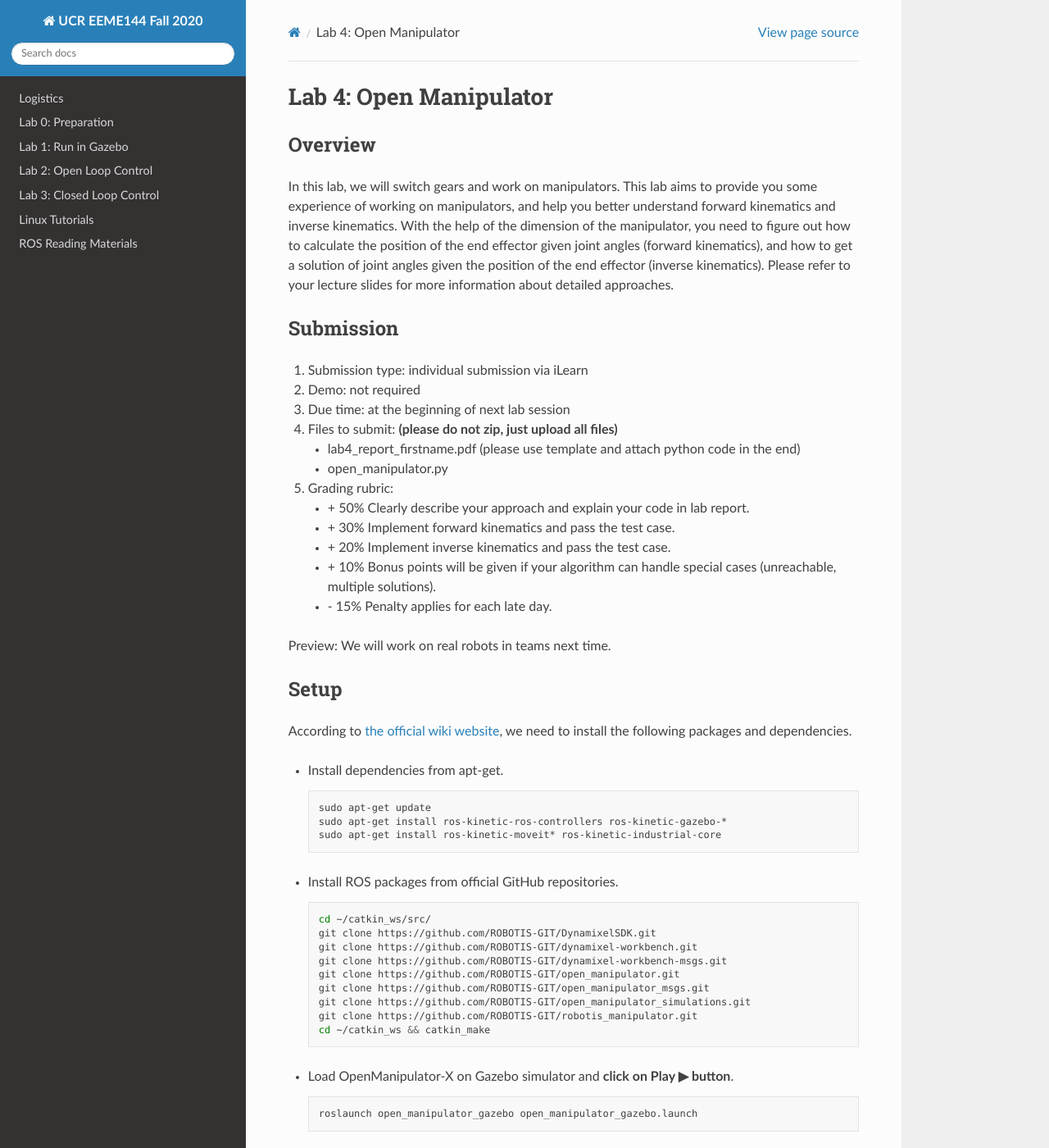
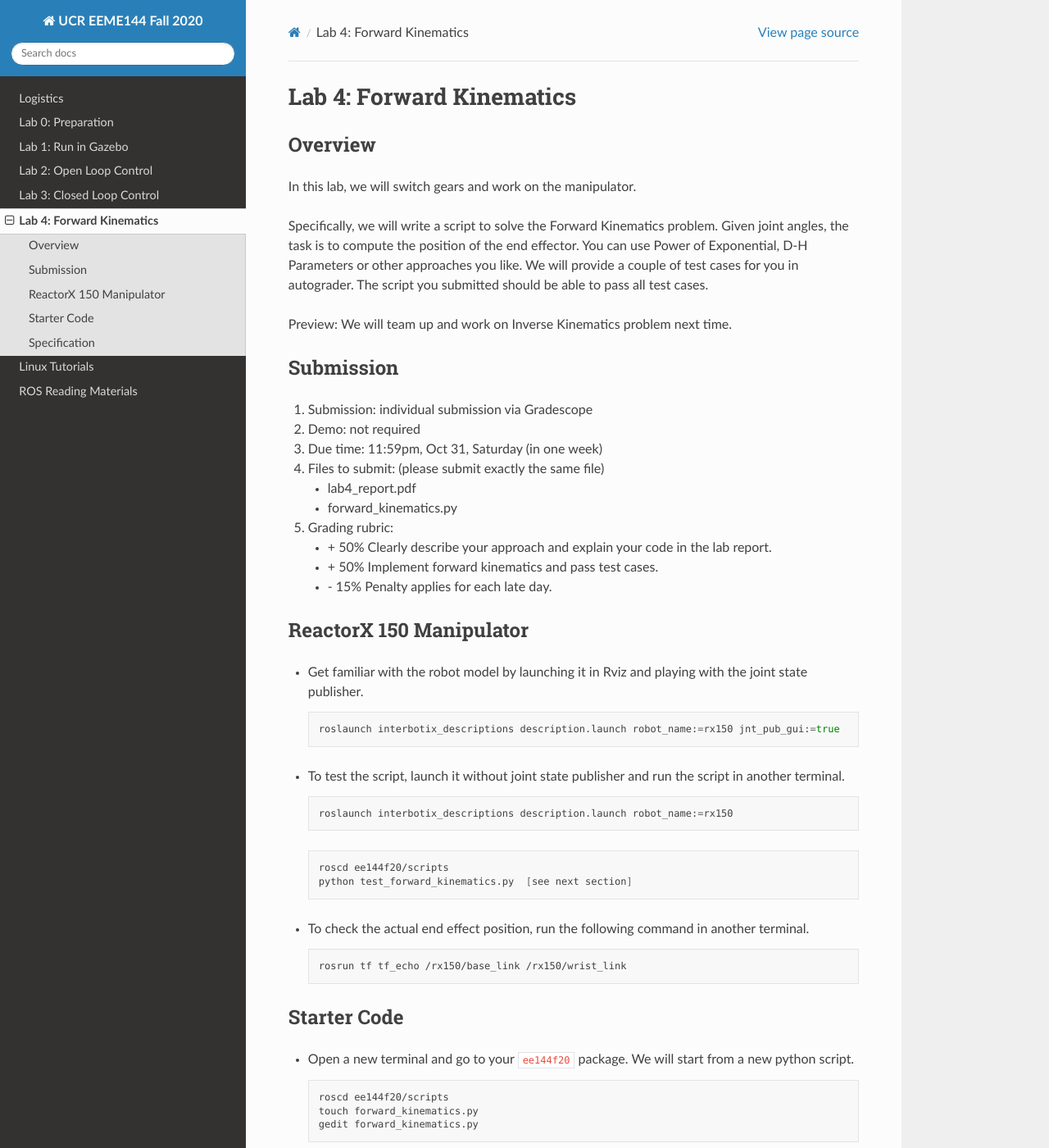
Before and after one commit to UCR-Robotics/ee144, a Sphinx documentation site: the page built from docs/lab4.rst, in a window 1280 px wide and 1400 px high. Shown: the whole window at 82% size. Built offline with Sphinx 7.4.7 and the Read the Docs theme 2.0.0, drawn with Linux system fonts in a browser that asks for light colours; some of the changed text lies outside the part shown.

Commit message:
lab4 is up

```diff
--- a/docs/index.rst
+++ b/docs/index.rst
@@ -31,3 +32,4 @@
 - 10/12/2020: `Linux Tutorials <linux.html>`_ have been posted.
 - 10/12/2020: `ROS Reading Materials <ros.html>`_ have been posted.
 - 10/18/2020: `Lab3 <lab3.html>`_ is up.
+- 10/26/2020: `Lab4 <lab4.html>`_ is up.
--- a/docs/lab4.rst
+++ b/docs/lab4.rst
@@ -1,94 +1,70 @@
-Lab 4: Open Manipulator
-=======================
+Lab 4: Forward Kinematics
+=========================
 
 Overview
 --------
 
-In this lab, we will switch gears and work on manipulators.
-This lab aims to provide you some experience of working on manipulators,
-and help you better understand forward kinematics and inverse kinematics.
-With the help of the dimension of the manipulator, you need to figure out
-how to calculate the position of the end effector given joint angles (forward kinematics),
-and how to get a solution of joint angles given the position of the end effector (inverse kinematics).
-Please refer to your lecture slides for more information about detailed approaches.
+In this lab, we will switch gears and work on the manipulator.
+
+Specifically, we will write a script to solve the Forward Kinematics problem.
+Given joint angles, the task is to compute the position of the end effector.
+You can use Power of Exponential, D-H Parameters or other approaches you like.
+We will provide a couple of test cases for you in autograder.
+The script you submitted should be able to pass all test cases.
+
+Preview: We will team up and work on Inverse Kinematics problem next time.
+
 
 Submission
 ----------
 
-#. Submission type: individual submission via iLearn
+#. Submission: individual submission via Gradescope
 
 #. Demo: not required
 
-#. Due time: at the beginning of next lab session
+#. Due time: 11:59pm, Oct 31, Saturday (in one week)
 
-#. Files to submit: **(please do not zip, just upload all files)**
+#. Files to submit: (please submit exactly the same file)
 
-   - lab4_report_firstname.pdf (please use template and attach python code in the end)
-   - open_manipulator.py
+   - lab4_report.pdf
+   - forward_kinematics.py
 
 #. Grading rubric:
 
-   + \+ 50%  Clearly describe your approach and explain your code in lab report.
-   + \+ 30%  Implement forward kinematics and pass the test case.
-   + \+ 20%  Implement inverse kinematics and pass the test case.
-   + \+ 10%  Bonus points will be given if your algorithm can handle special cases (unreachable, multiple solutions).
+   + \+ 50%  Clearly describe your approach and explain your code in the lab report.
+   + \+ 50%  Implement forward kinematics and pass test cases.
    + \- 15%  Penalty applies for each late day.
 
-Preview: We will work on real robots in teams next time.
 
+ReactorX 150 Manipulator
+------------------------
 
-Setup
------
-
-According to `the official wiki website
-<http://emanual.robotis.com/docs/en/platform/openmanipulator_x/overview/>`_,
-we need to install the following packages and dependencies.
-
-- Install dependencies from apt-get.
+- Get familiar with the robot model by launching it in Rviz and playing with the joint state publisher.
 
   .. code-block:: bash
 
-    sudo apt-get update
-    sudo apt-get install ros-kinetic-ros-controllers ros-kinetic-gazebo-*
-    sudo apt-get install ros-kinetic-moveit* ros-kinetic-industrial-core
+    roslaunch interbotix_descriptions description.launch robot_name:=rx150 jnt_pub_gui:=true
 
-
-- Install ROS packages from official GitHub repositories.
+- To test the script, launch it without joint state publisher and run the script in another terminal.
 
   .. code-block:: bash
 
-    cd ~/catkin_ws/src/
-    git clone https://github.com/ROBOTIS-GIT/DynamixelSDK.git
-    git clone https://github.com/ROBOTIS-GIT/dynamixel-workbench.git
-    git clone https://github.com/ROBOTIS-GIT/dynamixel-workbench-msgs.git
-    git clone https://github.com/ROBOTIS-GIT/open_manipulator.git
-    git clone https://github.com/ROBOTIS-GIT/open_manipulator_msgs.git
-    git clone https://github.com/ROBOTIS-GIT/open_manipulator_simulations.git
-    git clone https://github.com/ROBOTIS-GIT/robotis_manipulator.git
-    cd ~/catkin_ws && catkin_make
-
-- Load OpenManipulator-X on Gazebo simulator and **click on Play ▶ button**.
+    roslaunch interbotix_descriptions description.launch robot_name:=rx150
 
   .. code-block:: bash
 
-    roslaunch open_manipulator_gazebo open_manipulator_gazebo.launch
+    roscd ee144f20/scripts
+    python test_forward_kinematics.py  [see next section]
 
-- Open two new terminals and play with it by keyboard teleoperation.
+- To check the actual end effect position, run the following command in another terminal.
 
   .. code-block:: bash
 
-    roslaunch open_manipulator_controller open_manipulator_controller.launch use_platform:=false
-
-    roslaunch open_manipulator_teleop open_manipulator_teleop_keyboard.launch
-
-- Once you are familiar with this manipulator, close all terminals and go to the following steps.
+    rosrun tf tf_echo /rx150/base_link /rx150/wrist_link
 
 
 Starter Code
 ------------
-
-A starter code is given as the starting point for your implementation.
-Please read carefully the provided code, and understand its functionality.
 
 - Open a new terminal and go to your ``ee144f20`` package.
   We will start from a new python script.
@@ -96,60 +72,36 @@
   .. code-block:: bash
 
     roscd ee144f20/scripts
-    touch open_manipulator.py
-    gedit open_manipulator.py
+    touch forward_kinematics.py
+    gedit forward_kinematics.py
+
+- Please copy and paste the following code.
+
+  .. literalinclude:: ../scripts/forward_kinematics.py
+    :language: python
+
+- Please complete the ``forward_kinematics`` function in this file.
+
+- We also provide a testing script.
+
+  .. code-block:: bash
+
+    roscd ee144f20/scripts
+    touch test_forward_kinematics.py
+    gedit test_forward_kinematics.py
 
 - Please copy and paste the following code, then save and close it.
 
-  .. literalinclude:: ../scripts/open_manipulator.py
+  .. literalinclude:: ../scripts/test_forward_kinematics.py
     :language: python
 
-- Please add your code in ``self.forward_kinematics`` and ``self.inverse_kinematics`` functions
-  to complete the script.
-
-- As mentioned in Lab 2, you can run it two ways.
-
-  .. code-block:: bash
-
-    python open_manipulator.py
-
-  .. code-block:: bash
-
-    chmod +x open_manipulator.py
-    ./open_manipulator.py
-
-- You can see the pose of **link**, and angle of **joint** in Gazebo,
-  by selecting the object and check the property on the left sidebar.
-
-- **Check your result:** If your scripts are correct,
-  given ``jointangle(pi/6, -pi/3, pi/6, pi/3)`` as the argument of your forward kinematics function,
-  you should be able to get ``position(0.0194, 0.0043, 0.2230)`` as the return value,
-  and given ``position(0.0194, 0.0043, 0.2230)`` as the argument of your inverse kinematics function,
-  you should be able to get ``jointangle(pi/6, -pi/3, pi/6, pi/3)`` as the return value.
-
-- Have fun!
-
-
-.. note::
-
-  You need to launch manipulator in Gazebo before running your script.
-  (No need to launch controller.)
-
-  .. code-block:: bash
-
-    roslaunch open_manipulator_gazebo open_manipulator_gazebo.launch
-
-  Remember to **click on Play ▶ button** to start simulation!
+- You can change the ``test_case`` variable to other values to test your function.
 
 
 Specification
 -------------
 
-The dimension of the open manipulator is the following.
-Note that when you select link5 (gripper) in Gazebo simulation,
-you will actually get the position of joint4, rather than the center of link5.
-Therefore, you can take the point of joint4 as the end effector in your mathematical calculation.
-Also, this means that theta4 will not be used in your forward and inverse kinematics scripts,
-but only be used for visualization purpose.
+The dimension of the ReactorX 150 manipulator is the following.
+We will take joint4 as the end effector point (instead of the actual gripper).
 
-.. image:: pics/manipulator.jpg
+.. image:: pics/rx150.png
```
Also changed, not shown: other parts of docs/index.rst (+1 -0 lines), docs/pics/rx150.png (added), 2 other files.
